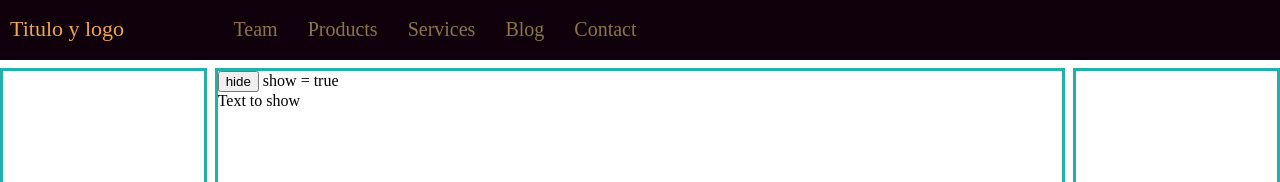
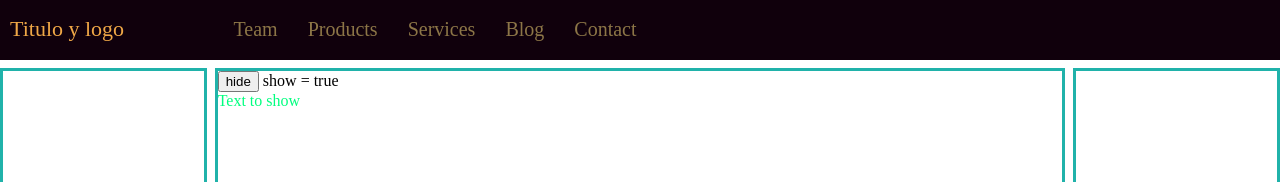
Before and after one commit to Raga98/template, an Angular app: page / in a window 1280 px wide. Shown: the top 182 px of the page. Built offline with nearby package versions, Linux system fonts and the light colour scheme.

Commit message:
adding diferent clases with ngClass

```diff
--- a/src/app/app.component.css
+++ b/src/app/app.component.css
@@ -66,3 +66,9 @@
         order: 5
     }
 }
+.prueba1 {
+    color: springgreen
+}
+.prueba2 {
+    color: salmon
+}
--- a/src/app/app.component.html
+++ b/src/app/app.component.html
@@ -4,12 +4,11 @@
   </div>
   <div class="left"></div>
   <div class="content">
-      <button (click)="show = !show">{{show ? 'hide' : 'show'}}</button>
+      <button (click)="toggle()">{{show ? 'hide' : 'show'}}</button>
       show = {{show}}
       <br>
-      <div *ngIf="show; else elseBlock">Text to show</div>
-      <ng-template #elseBlock>Alternate text while primary text is hidden</ng-template>
-  </div>
+      <div [ngClass]="{'prueba1': show, 'prueba2': noShow}">Text to show</div>
+    </div>
   <div class="right"></div>
   <div class="footer"></div>
 </div>
--- a/src/app/app.component.ts
+++ b/src/app/app.component.ts
@@ -10,7 +10,16 @@ export class AppComponent {
   title = 'app';
 
   show: boolean = true;
+  noShow: boolean = false;
 
+  toggle() {
+    this.show = !this.show
+    if ( this.show ) {
+      this.noShow = false
+    } else {
+      this.noShow = true
+    }
+  }
 }
 
 
--- a/src/app/menu/menu.component.ts
+++ b/src/app/menu/menu.component.ts
@@ -15,6 +15,7 @@ export class MenuComponent implements OnInit {
   classMenu: string = 'oculto';
   //Cada vez que es accionado toggle el valor de la variable visible es cambiado por su negativo
   toggle() {
+    //"show = !show"
     this.classMenu = 'display'
     this.classMenu = 'oculto'
   }
```
